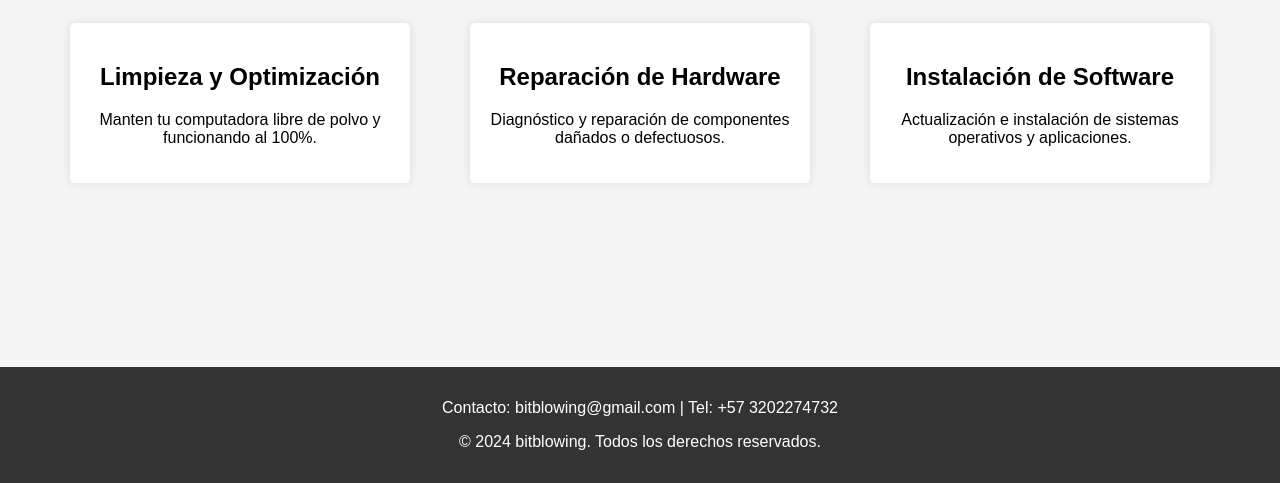
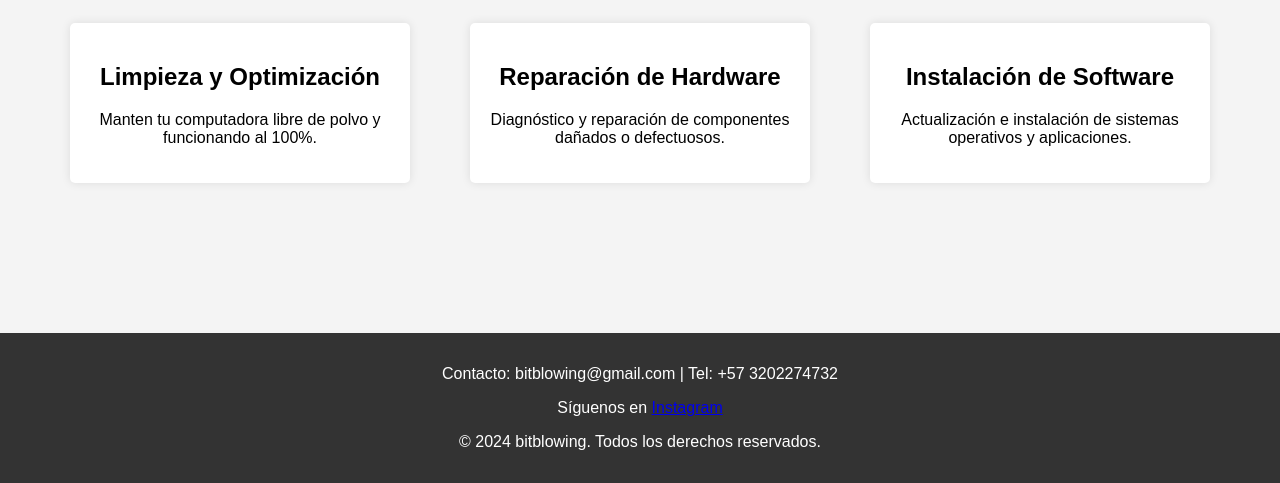
Before and after one commit to bitblowing/web, a plain HTML site: page index.html in a window 1280 px wide. Shown: the part 317-800 px from the top of the page. Drawn offline with Linux system fonts and the light colour scheme.

Commit message:
Update index.html

```diff
--- a/index.html
+++ b/index.html
@@ -106,6 +106,7 @@
     <!-- Pie de página -->
     <footer id="contacto">
         <p>Contacto: bitblowing@gmail.com | Tel: +57 3202274732</p>
+         <p>Síguenos en <a href="https://www.instagram.com/bitblowing" target="_blank">Instagram</a></p>
         <p>&copy; 2024 bitblowing. Todos los derechos reservados.</p>
     </footer>
 
```
